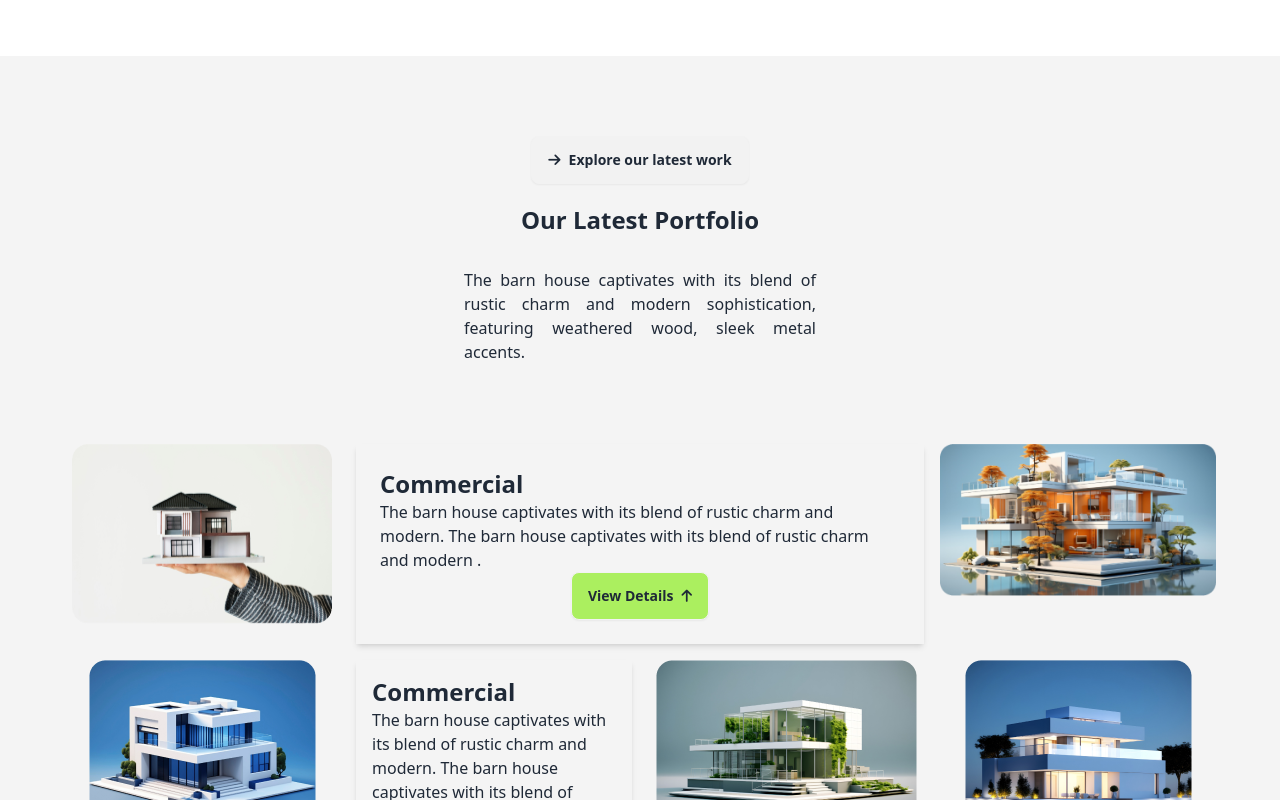
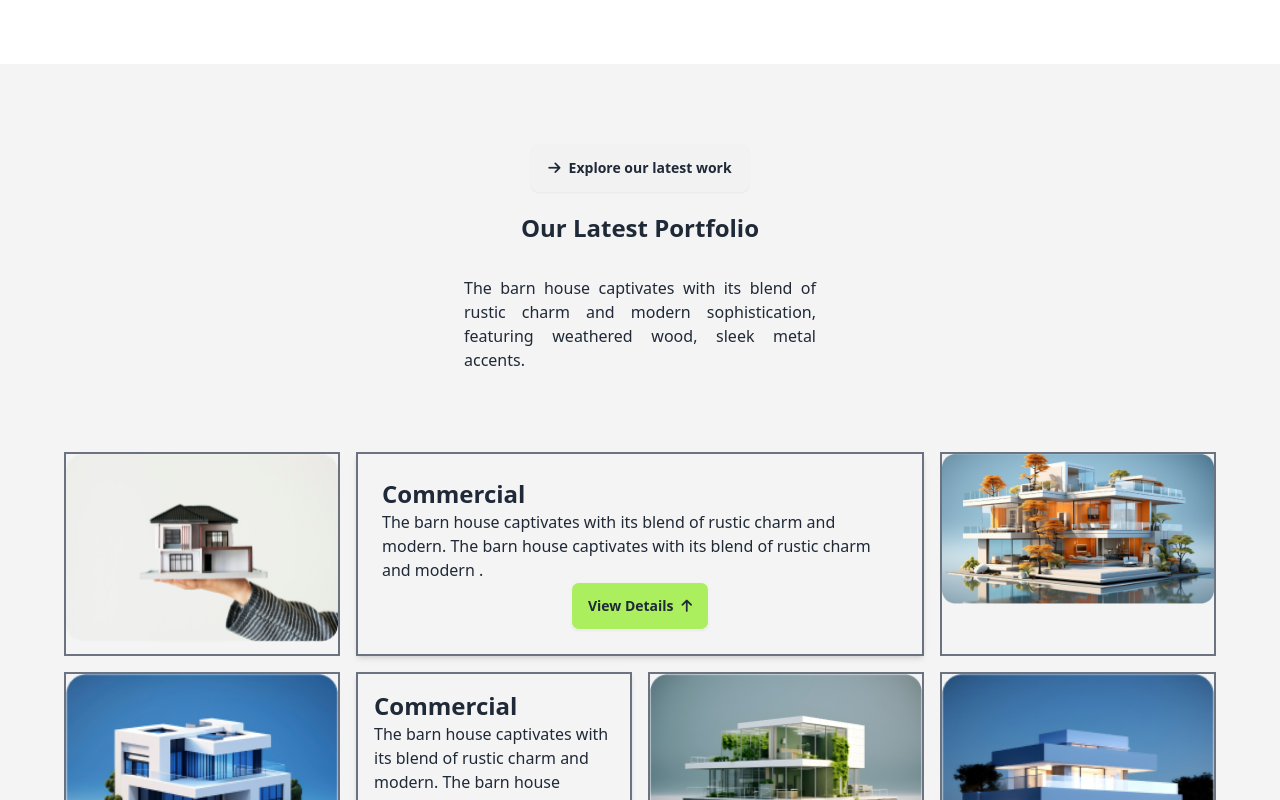
Before and after one commit to Osman-Goni22/3rd-Assignment, a plain HTML site: page index.html in a window 1280 px wide. Shown: the part 2000-2800 px from the top of the page. Drawn offline with nearby package versions, Linux system fonts and the light colour scheme.

Commit message:
changes has been made

```diff
--- a/index.html
+++ b/index.html
@@ -85,8 +85,8 @@
           </div>
     </header>
     <main>
-        <section class=" bg-[#F4F4F4] md:bg-[url('./assets/Vector.png')]  bg-no-repeat bg-left-top md:container mx-auto mt-24 md:p-24 md:flex gap-12">
-            <div class=" md:flex-1 p-5">
+        <section class=" bg-[#F4F4F4] md:bg-[url('./assets/Vector.png')]  bg-no-repeat bg-left-top md:container mx-auto mt-24 md:p-24 md:flex justify-between gap-12 border-2 border-red-500">
+            <div class=" md:flex-1 p-5 border-2 border-yellow-500">
                    <div class="  mx-auto">
                     <h1 class=" text-3xl font-bold  md:text-center">We design thoughtful, liveable spaces</h1>
                     <p class=" text-lg mt-4">The barn house captivates with its blend of rustic charm and
@@ -114,8 +114,8 @@
                    </div>
                   </div>
             </div>
-            <div>
-                <img src="./assets/Rectangle.png" alt="" class=" max-w-65p">
+            <div class=" border-2 border-green-600 text-right">
+                <img  src="./assets/Rectangle.png" alt="" class="h-8/12 w-auto   inline ">
             </div>
         </section>
 
@@ -168,32 +168,32 @@
 
                 <p class=" text-justify mt-8">The barn house captivates with its blend of rustic charm and modern sophistication, featuring weathered wood, sleek metal accents.</p>
             </div>
-            <div class=" grid md:grid-cols-3 lg:grid-cols-4 mt-16 gap-4 justify-items-center">
-              <div>
-                <img src="./assets/img1.png" alt="">
+            <div class=" grid  lg:grid-cols-4 mt-16 gap-4 align-items-center">
+              <div class=" border-2 border-gray-500">
+                <img src="./assets/img1.png" alt="" class=" w-full">
               </div>
-              <div class=" shadow-md p-6 md:col-span-2">
+              <div class=" shadow-md p-6 md:col-span-2 border-2 border-gray-500">
 
                 <h1 class=" text-2xl font-semibold">Commercial</h1>
                 <p>The barn house captivates with its blend of rustic charm and modern. The barn house captivates with its blend of rustic charm and modern .</p>
                 <div class=" text-center"> <a class=" btn  bg-[#ABEF5F] ">View Details<i class="fa-solid fa-arrow-up"></i></a></div>
               </div>
-              <div>
+              <div class=" border-2 border-gray-500">
                 <img src="./assets/img2.png" alt="">
               </div>
-              <div>
-                <img src="./assets/img3.png" alt="">
+              <div class=" border-2 border-gray-500">
+                <img src="./assets/img3.png" alt="" class=" w-full">
               </div>
-              <div class=" shadow-md p-4">
+              <div class=" shadow-md p-4 border-2 border-gray-500">
                 <h1 class=" text-2xl font-semibold">Commercial</h1>
                 <p>The barn house captivates with its blend of rustic charm and modern. The barn house captivates with its blend of rustic charm and modern .</p>
                 <div class=" text-center"> <a class=" btn  bg-[#ABEF5F] ">View Details<i class="fa-solid fa-arrow-up"></i></a></div>
               </div>
-              <div>
-                <img src="./assets/img4.png" alt="">
+              <div class=" border-2 border-gray-500">
+                <img src="./assets/img4.png" alt="" class="w-full">
               </div>
-              <div>
-                <img src="./assets/img5.png" alt="">
+              <div class=" border-2 border-gray-500 ">
+                <img src="./assets/img5.png" alt="" class=" w-full">
               </div>
             </div>
 
--- a/tailwind.config.js
+++ b/tailwind.config.js
@@ -12,7 +12,7 @@ module.exports = {
       extend: {
         maxWidth: {
           '50p': '50%', // Custom utility for 50% max-width
-          '65p': '65%', // Custom utility for 75% max-width
+          '50p': '50%', // Custom utility for 75% max-width
         }
       }
     }
```
